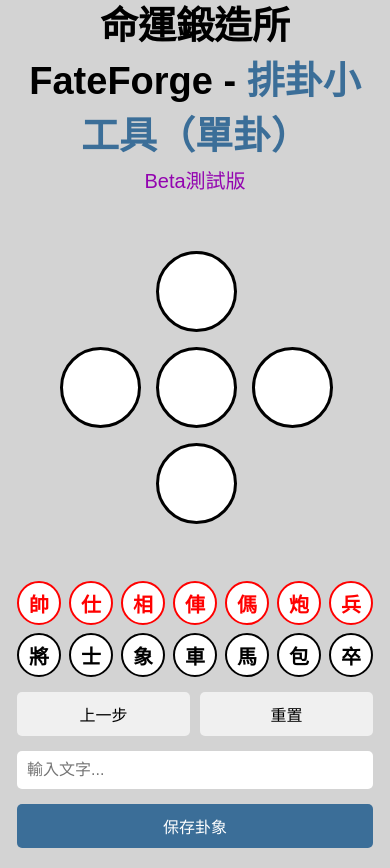
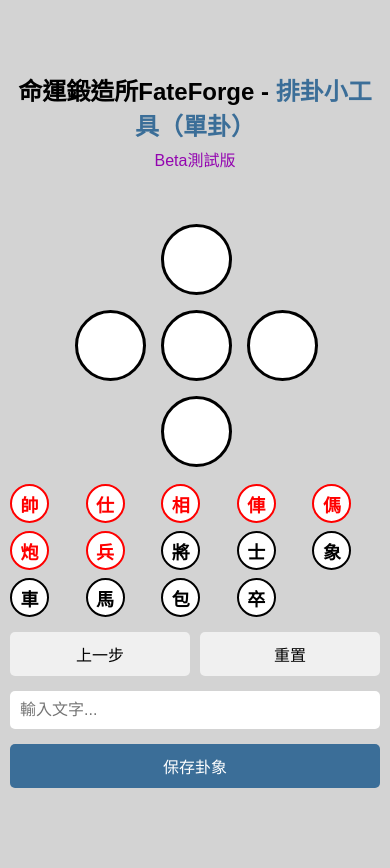
Before and after one commit to DennisPai/test_project, a plain HTML site: page index.html in a window 390 px wide. After the commit the page ends 844 px from the top, so only its background shows below. Drawn offline with Linux system fonts and the light colour scheme.

Commit message:
Update styles.css

```diff
--- a/styles.css
+++ b/styles.css
@@ -15,12 +15,12 @@ body {
     width: 100%;
     max-width: 800px;
     padding: 20px;
+    box-sizing: border-box;
 }
 
 .header {
     text-align: center;
     margin-bottom: 40px;
-    margin-top: -50px;
 }
 
 .header h1 {
@@ -40,7 +40,7 @@ body {
 .header h2 {
     font-size: 20px;
     margin-top: 0;
-    color: #9304b0; /* 更改小字顏色為 #9304b0 */
+    color: #9304b0;
     font-weight: normal;
 }
 
@@ -83,7 +83,7 @@ body {
     display: flex;
     flex-direction: column;
     gap: 15px;
-    width: 340px; /* 進一步增加控制區寬度 */
+    width: 340px;
 }
 
 .chess-board {
@@ -144,7 +144,7 @@ body {
 }
 
 .green-button {
-    background-color: #3B6E98; /* 更改 "保存卦象" 按鈕顏色為 #3B6E98 */
+    background-color: #3B6E98;
     color: white;
     width: 100%;
 }
@@ -154,13 +154,46 @@ body {
 }
 
 @media (max-width: 768px) {
+    .main-container {
+        padding: 10px;
+    }
+
+    .header h1 {
+        font-size: 24px;
+    }
+
+    .header h2 {
+        font-size: 16px;
+    }
+
     .content {
         flex-direction: column;
         align-items: center;
+        gap: 20px;
+    }
+
+    .selection-area {
+        width: 240px;
+        height: 240px;
+    }
+
+    .selection-slot {
+        width: 65px;
+        height: 65px;
+        font-size: 35px;
     }
 
     .controls {
-        margin-top: 20px;
         width: 100%;
     }
+
+    .chess-board {
+        grid-template-columns: repeat(5, 1fr);
+    }
+
+    .chess-piece {
+        width: 35px;
+        height: 35px;
+        font-size: 18px;
+    }
 }
```
